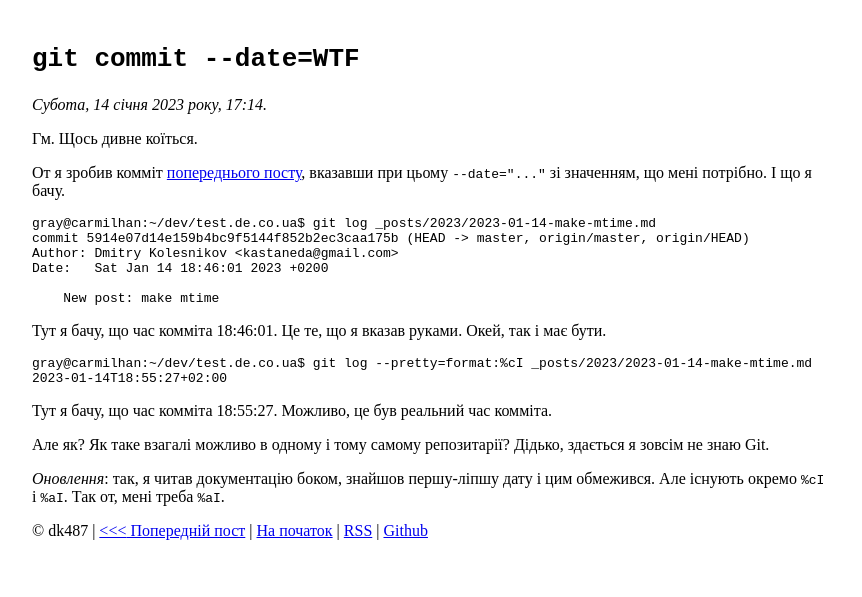
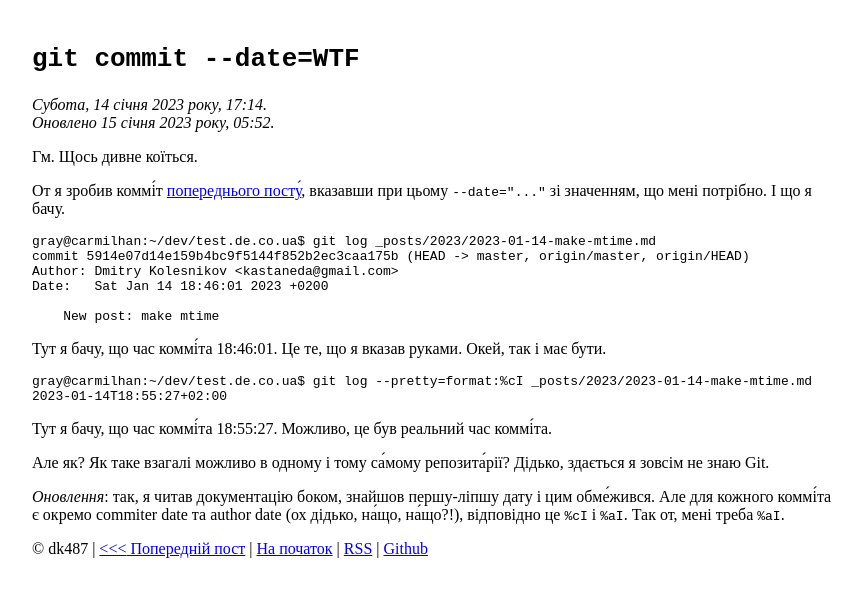
Before and after one commit to dk487/test.de.co.ua, a Jekyll site: the page built from _posts/2023/2023-01-14-git-commit-date-wtf.md, in a window 1280 px wide. Shown: the top 597 px of the page, without its empty margins (208-1070 px from the left). Built offline with Jekyll 4.4.1, drawn with Linux system fonts in a browser that asks for light colours.

Commit message:
Додав наголоси, трохи оновив текст

````diff
--- a/_posts/2023/2023-01-14-git-commit-date-wtf.md
+++ b/_posts/2023/2023-01-14-git-commit-date-wtf.md
@@ -2,12 +2,12 @@
 title: <code>git commit --date=WTF</code>
 title_lang: en
 date: 2023-01-14 19:14:01 +02:00
-mtime: 2023-01-14 19:20:27 +02:00
+mtime: 2023-01-15 05:52:59 +02:00
 ---
 
 Гм. Щось дивне коїться.
 
-От я зробив комміт [попереднього посту][1], вказавши при цьому `--date="..."` зі значенням, що мені потрібно. І що я бачу.
+От я зробив коммі́т [попереднього посту́][1], вказавши при цьому `--date="..."` зі значенням, що мені потрібно. І що я бачу.
 
 ```
 gray@carmilhan:~/dev/test.de.co.ua$ git log _posts/2023/2023-01-14-make-mtime.md
@@ -18,17 +18,17 @@ Date:   Sat Jan 14 18:46:01 2023 +0200
     New post: make mtime
 ```
 
-Тут я бачу, що час комміта 18:46:01. Це те, що я вказав руками. Окей, так і має бути.
+Тут я бачу, що час коммі́та 18:46:01. Це те, що я вказав руками. Окей, так і має бути.
 
 ```
 gray@carmilhan:~/dev/test.de.co.ua$ git log --pretty=format:%cI _posts/2023/2023-01-14-make-mtime.md
 2023-01-14T18:55:27+02:00
 ```
 
-Тут я бачу, що час комміта 18:55:27. Можливо, це був реальний час комміта.
+Тут я бачу, що час коммі́та 18:55:27. Можливо, це був реальний час коммі́та.
 
-Але як? Як таке взагалі можливо в одному і тому самому репозитарії? Дідько, здається я зовсім не знаю Git.
+Але як? Як таке взагалі можливо в одному і тому са́мому репозита́рії? Дідько, здається я зовсім не знаю Git.
 
-_Оновлення_: так, я читав документацію боком, знайшов першу-ліпшу дату і цим обмежився. Але існують окремо `%cI` і `%aI`. Так от, мені треба `%aI`.
+_Оновлення_: так, я читав документацію боком, знайшов першу-ліпшу дату і цим обме́жився. Але для кожного коммі́та є окремо <span lang="en">commiter date</span> та <span lang="en">author date</span> (ох дідько, на́що, на́що?!), відповідно це `%cI` і `%aI`. Так от, мені треба `%aI`.
 
 [1]: /2023/01/14/make-mtime.html
````
